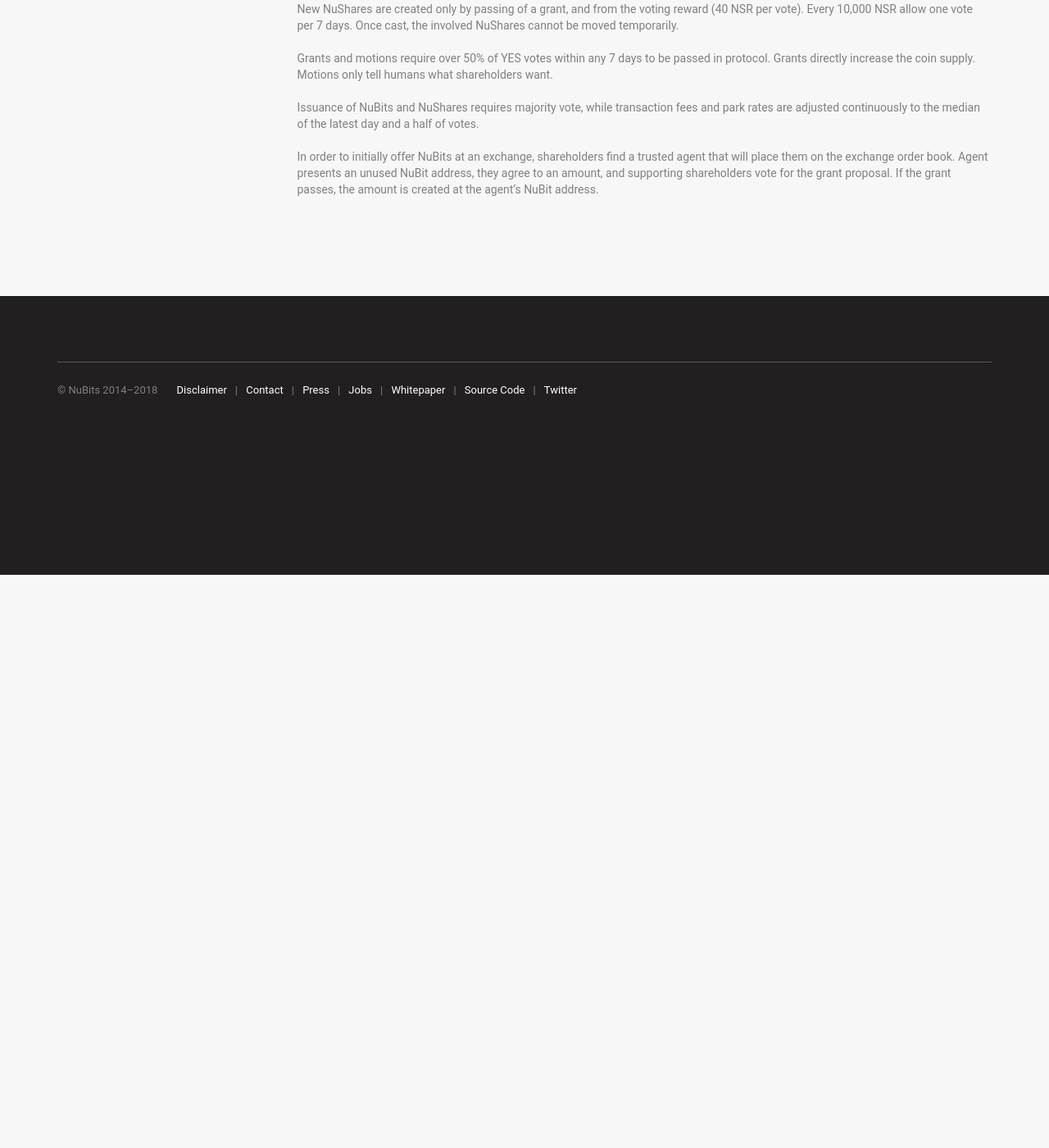
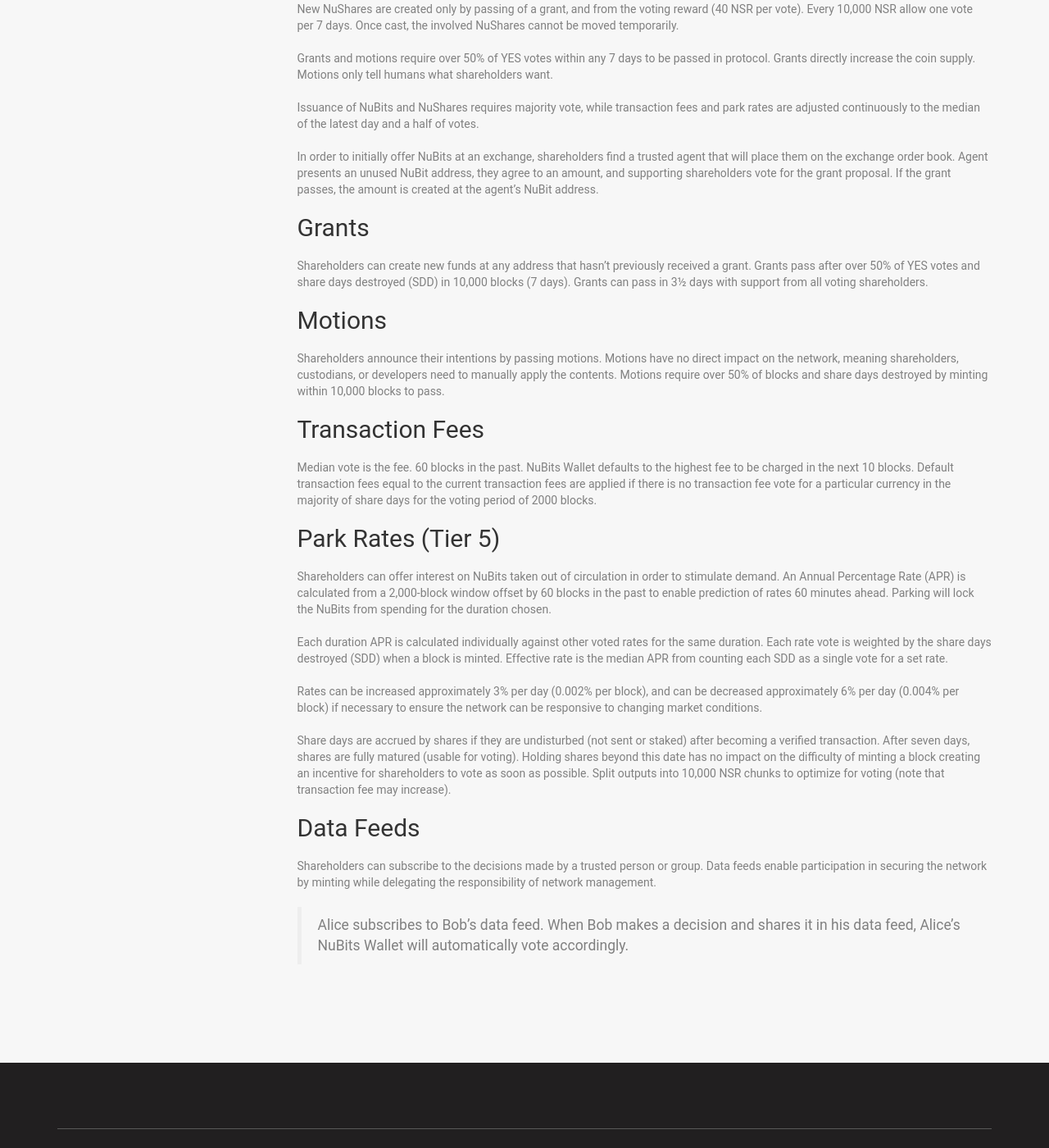
Before and after one commit to NuNetwork/nunetwork.github.io, a Jekyll site: the page built from _pages/nushares.md, in a window 1280 px wide and 1400 px high, scrolled down 434 px. Shown: the whole window at 82% size. Built offline with Jekyll 4.4.1, drawn with Linux system fonts in a browser that asks for light colours; before the commit the page ends 1135 px from its top, so only the background shows below that.

Commit message:
Update nushares.md

```diff
--- a/_pages/nushares.md
+++ b/_pages/nushares.md
@@ -23,3 +23,31 @@
 Issuance of NuBits and NuShares requires majority vote, while transaction fees and park rates are adjusted continuously to the median of the latest day and a half of votes.
 
 In order to initially offer NuBits at an exchange, shareholders find a trusted agent that will place them on the exchange order book. Agent presents an unused NuBit address, they agree to an amount, and supporting shareholders vote for the grant proposal. If the grant passes, the amount is created at the agent's NuBit address.
+
+## Grants
+
+Shareholders can create new funds at any address that hasn't previously received a grant. Grants pass after over 50% of YES votes and share days destroyed (SDD) in 10,000 blocks (7 days). Grants can pass in 3½ days with support from all voting shareholders.
+
+## Motions
+
+Shareholders announce their intentions by passing motions. Motions have no direct impact on the network, meaning shareholders, custodians, or developers need to manually apply the contents. Motions require over 50% of blocks and share days destroyed by minting within 10,000 blocks to pass.
+
+## Transaction Fees
+
+Median vote is the fee. 60 blocks in the past. NuBits Wallet defaults to the highest fee to be charged in the next 10 blocks. Default transaction fees equal to the current transaction fees are applied if there is no transaction fee vote for a particular currency in the majority of share days for the voting period of 2000 blocks.
+
+## Park Rates (Tier 5)
+
+Shareholders can offer interest on NuBits taken out of circulation in order to stimulate demand. An Annual Percentage Rate (APR) is calculated from a 2,000-block window offset by 60 blocks in the past to enable prediction of rates 60 minutes ahead. Parking will lock the NuBits from spending for the duration chosen.
+
+Each duration APR is calculated individually against other voted rates for the same duration. Each rate vote is weighted by the share days destroyed (SDD) when a block is minted. Effective rate is the median APR from counting each SDD as a single vote for a set rate.
+
+Rates can be increased approximately 3% per day (0.002% per block), and can be decreased approximately 6% per day (0.004% per block) if necessary to ensure the network can be responsive to changing market conditions.
+
+Share days are accrued by shares if they are undisturbed (not sent or staked) after becoming a verified transaction. After seven days, shares are fully matured (usable for voting). Holding shares beyond this date has no impact on the difficulty of minting a block creating an incentive for shareholders to vote as soon as possible. Split outputs into 10,000 NSR chunks to optimize for voting (note that transaction fee may increase).
+
+## Data Feeds
+
+Shareholders can subscribe to the decisions made by a trusted person or group. Data feeds enable participation in securing the network by minting while delegating the responsibility of network management.
+
+> Alice subscribes to Bob's data feed. When Bob makes a decision and shares it in his data feed, Alice's NuBits Wallet will automatically vote accordingly.
```
